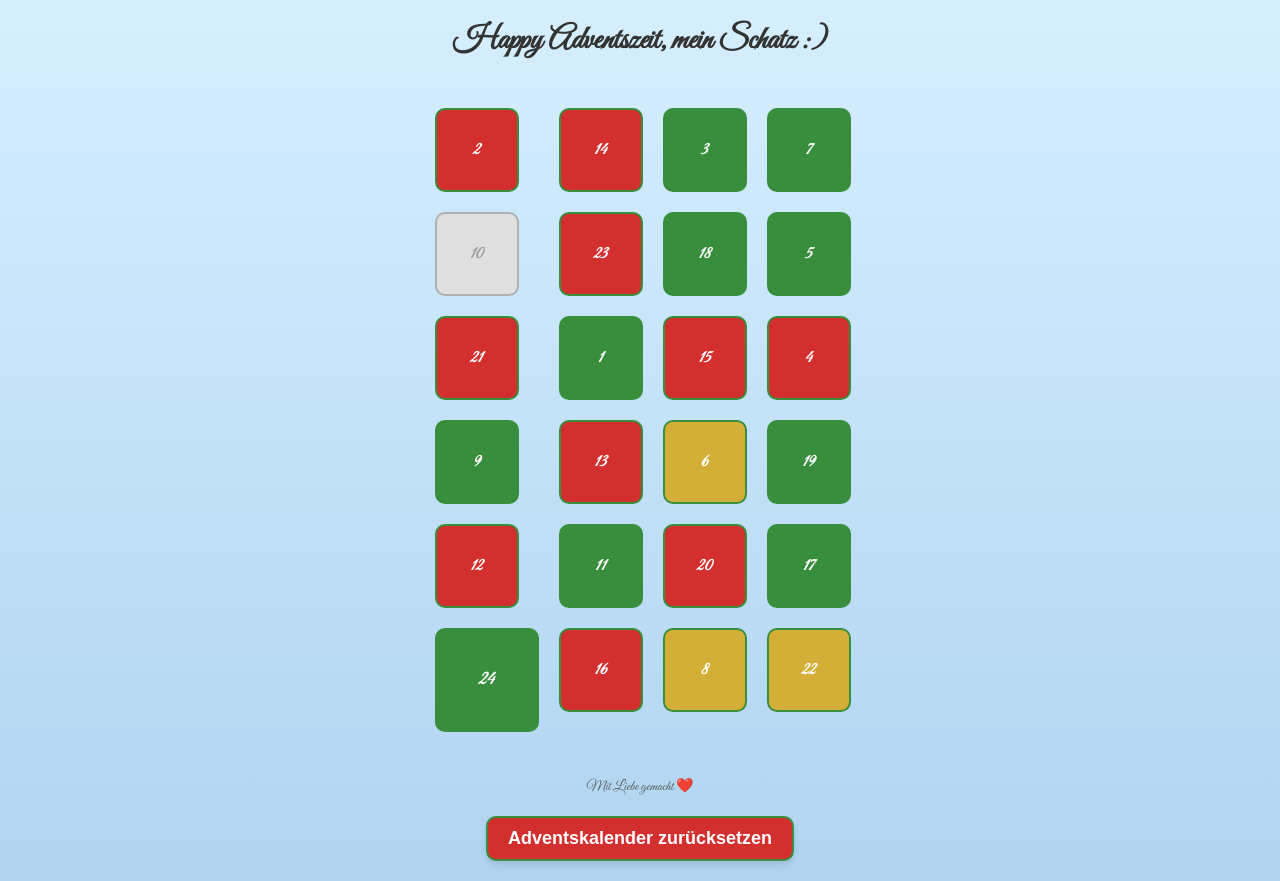
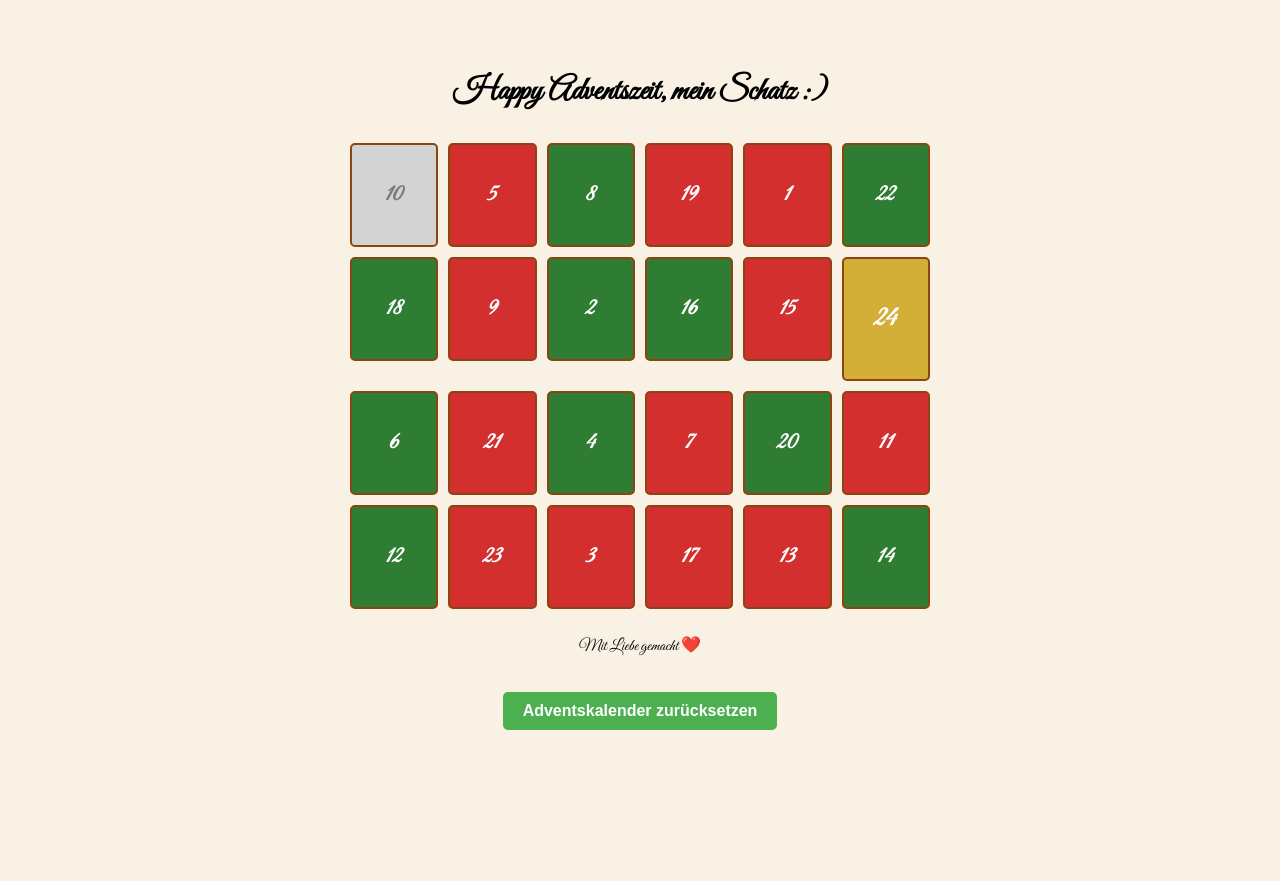
Before and after one commit to Heli384/Adventskalender, a plain HTML site: page index.html in a window 1280 px wide. Both pictures are taken after a click on the element "10". After the commit the page ends 800 px from the top, so only its background shows below. Drawn offline with Linux system fonts and the light colour scheme.

Commit message:
Add files via upload

```diff
--- a/script.js
+++ b/script.js
@@ -2,89 +2,94 @@ document.addEventListener("DOMContentLoaded", () => {
     const calendar = document.getElementById("calendar");
     const resetButton = document.getElementById("reset-button");
 
-    // Farben für die Türchen
-    const colors = ["#d32f2f", "#388e3c", "#d4af37"]; // Rot, Grün, Gold
-
     // Links für die Türchen
-    const links = [
+    const doorLinks = [
       "https://www.instagram.com/dannygould89/reel/DC1M_2EocmN/",
-      "https://www.instagram.com/reel/Link2",
-      "https://www.instagram.com/reel/Link3",
-      // ... bis Link 24
-      "https://www.instagram.com/reel/Link24"
+      "https://instagram.com/reel/2",
+      "https://instagram.com/reel/3",
+      "https://instagram.com/reel/4",
+      "https://instagram.com/reel/5",
+      "https://instagram.com/reel/6",
+      "https://instagram.com/reel/7",
+      "https://instagram.com/reel/8",
+      "https://instagram.com/reel/9",
+      "https://instagram.com/reel/10",
+      "https://instagram.com/reel/11",
+      "https://instagram.com/reel/12",
+      "https://instagram.com/reel/13",
+      "https://instagram.com/reel/14",
+      "https://instagram.com/reel/15",
+      "https://instagram.com/reel/16",
+      "https://instagram.com/reel/17",
+      "https://instagram.com/reel/18",
+      "https://instagram.com/reel/19",
+      "https://instagram.com/reel/20",
+      "https://instagram.com/reel/21",
+      "https://instagram.com/reel/22",
+      "https://instagram.com/reel/23",
+      "https://instagram.com/reel/24"
     ];
 
-    // Speicher für geöffnete Türchen
+    // Lade den Status der Türchen aus dem Local Storage
     const openedDoors = JSON.parse(localStorage.getItem("openedDoors")) || [];
 
-    // Funktion, um die Türchen zufällig anzuordnen
-    function shuffleArray(array) {
-      for (let i = array.length - 1; i > 0; i--) {
-        const j = Math.floor(Math.random() * (i + 1));
-        [array[i], array[j]] = [array[j], array[i]];
-      }
-      return array;
-    }
+    // Aktuelles Datum
+    const today = new Date();
+    const currentDay = today.getDate();
 
-    // Zufällige Reihenfolge für die Türchen erstellen
-    const doorIndices = Array.from({ length: 24 }, (_, i) => i); // [0, 1, 2, ..., 23]
-    shuffleArray(doorIndices);
+    // Türchen erstellen (randomisierte Reihenfolge)
+    const doors = Array.from({ length: 24 }, (_, i) => i + 1).sort(() => Math.random() - 0.5);
 
-    // Türchen dynamisch erstellen
-    doorIndices.forEach((index, i) => {
+    doors.forEach((day) => {
       const door = document.createElement("div");
-      door.classList.add("door");
-      door.setAttribute("data-link", links[index]);
-      door.textContent = index + 1;
+      door.className = "door";
+      door.textContent = day;
 
-      // Zufällige Farbe
-      const randomColor = colors[Math.floor(Math.random() * colors.length)];
-      door.style.backgroundColor = randomColor;
-
-      // Türchen 24 ist etwas größer
-      if (index === 23) {
-        door.style.width = "100px";
-        door.style.height = "100px";
-        door.style.fontSize = "20px";
-        door.style.fontWeight = "bold";
+      // Wenn es Türchen 24 ist, dann goldene Farbe und größere Größe
+      if (day === 24) {
+        door.classList.add("door-24"); // Spezielle Klasse für Türchen 24
+        door.style.backgroundColor = "#d4af37"; // Gold für Türchen 24
+      } else if (openedDoors.includes(day)) {
+        door.classList.add("opened");
+        door.style.backgroundColor = "#d3d3d3"; // Ausgegraute Fläche
+        door.style.color = "#7a7a7a"; // Graue Schrift
+        door.style.cursor = "not-allowed"; // Sperre das Türchen für nochmaliges Öffnen
+      } else if (day > currentDay) {
+        door.classList.add("locked");
+        door.style.backgroundColor = "#b71c1c"; // Rot für gesperrte Türchen
+        door.style.color = "white";
+      } else {
+        door.style.backgroundColor = day % 2 === 0 ? "#2e7d32" : "#d32f2f"; // Grün oder Rot
+        door.style.color = "white";
       }
 
-      // Markiere geöffnete Türchen
-      if (openedDoors.includes(index)) {
-        door.classList.add("opened");
-        door.style.backgroundColor = "#e0e0e0"; // Grau
-        door.style.color = "#a0a0a0"; // Graue Schrift
-      }
+      // Klick-Event für Türchen
+      door.addEventListener("click", () => {
+        if (day <= currentDay && !openedDoors.includes(day)) {
+          openedDoors.push(day);
+          localStorage.setItem("openedDoors", JSON.stringify(openedDoors));
 
-      // Event Listener für Türchen
-      door.addEventListener("click", () => {
-        const link = door.getAttribute("data-link");
+          // Sofortiges Ausgrauen des Türchens
+          door.classList.add("opened");
+          door.style.backgroundColor = "#d3d3d3"; // Ausgegraute Fläche
+          door.style.color = "#7a7a7a"; // Graue Schrift
+          door.style.cursor = "not-allowed"; // Sperre das Türchen für nochmaliges Öffnen
 
-        // Wenn das Türchen noch nicht geöffnet wurde
-        if (!openedDoors.includes(index)) {
-          openedDoors.push(index);
-          localStorage.setItem("openedDoors", JSON.stringify(openedDoors));
-          door.classList.add("opened");
-          door.style.backgroundColor = "#e0e0e0"; // Grau
-          door.style.color = "#a0a0a0"; // Graue Schrift
-        }
-
-        // Weiterleitung zum Link
-        if (link) {
-          window.open(link, "_blank");
+          alert(`Türchen ${day} geöffnet!`);
+          window.open(doorLinks[day - 1], "_blank"); // Link in neuem Tab öffnen
+        } else if (day > currentDay) {
+          alert("Dieses Türchen ist noch gesperrt!");
+        } else if (openedDoors.includes(day)) {
+          window.open(doorLinks[day - 1], "_blank"); // Bereits geöffnet, Link trotzdem verfügbar
         }
       });
 
       calendar.appendChild(door);
     });
 
-    // Reset-Button Funktion
+    // Reset-Button
     resetButton.addEventListener("click", () => {
-      resetCalendar();
+      localStorage.removeItem("openedDoors");
+      location.reload(); // Seite neu laden
     });
-
-    function resetCalendar() {
-      localStorage.removeItem("openedDoors");
-      location.href = location.href + "?reset=" + new Date().getTime(); // Seite neu laden, Cache umgehen
-    }
   });
--- a/styles.css
+++ b/styles.css
@@ -1,98 +1,143 @@
-/* Allgemeine Einstellungen */
+/* Allgemeine Stile */
 body {
+    font-family: 'Great Vibes', cursive;
+    background-color: #f8f1e4;
     margin: 0;
-    font-family: 'Great Vibes', cursive;
-    background: linear-gradient(to bottom, #d6efff, #b0d4f0);
-    color: #333;
+    padding: 0;
     text-align: center;
-  }
-
-  /* Header */
-  header {
-    background: #fbc02d;
-    padding: 20px;
-    box-shadow: 0 4px 8px rgba(0, 0, 0, 0.2);
+    display: flex;
+    flex-direction: column;
+    align-items: center;
+    justify-content: center;
+    min-height: 100vh;
   }
 
   header h1 {
-    margin: 0;
-    font-size: 24px;
-    color: #fff;
+    font-size: 2rem;
+    color: #b71c1c;
+    margin: 20px 0;
   }
 
-  /* Kalender Layout */
-  .calendar {
+  #calendar {
     display: grid;
-    grid-template-columns: repeat(4, 1fr); /* 4 Spalten */
+    grid-template-columns: repeat(6, 1fr);
     gap: 10px;
-    padding: 20px;
-    max-width: 420px;
-    margin: 20px auto;
+    max-width: 600px;
+    width: 100%;
+    padding: 10px;
+    box-sizing: border-box;
   }
 
   .door {
-    width: 80px;
-    height: 80px;
     display: flex;
+    align-items: center;
     justify-content: center;
-    align-items: center;
-    font-size: 18px;
+    height: 100px;
+    border: 2px solid #8b4513;
+    border-radius: 5px;
+    font-size: 1.5rem;
     font-weight: bold;
-    text-align: center;
     cursor: pointer;
-    transition: background-color 0.3s, color 0.3s;
-    border: 2px solid #388e3c; /* Dunkelgrüner Rand */
-    border-radius: 10px;
-    margin: 5px;
+    transition: transform 0.3s, background-color 0.3s;
+  }
+
+  .door:hover {
+    transform: scale(1.05);
+  }
+
+  /* Spezielle Stile für Türchen 24 */
+.door-24 {
+    font-size: 1.8rem;
+    height: 120px; /* Größere Höhe für Türchen 24 */
+    border: 2px solid #8b4513;
+    border-radius: 5px;
+    background-color: #d4af37; /* Gold */
     color: white;
   }
 
-  .door:hover {
-    transform: scale(1.05); /* Kleiner Vergrößerungseffekt */
-    box-shadow: 0 4px 6px rgba(0, 0, 0, 0.2); /* Hover-Schatten */
+  .door-24:hover {
+    transform: scale(1.1); /* Türchen 24 wird leicht vergrößert, wenn darüber gehovt wird */
+  }
+
+  .door.locked {
+    cursor: not-allowed;
+    background-color: #b71c1c;
+    color: white;
   }
 
   .door.opened {
-    background-color: #e0e0e0; /* Helles Grau */
-    color: #a0a0a0; /* Graue Schrift */
-    border: 2px solid #b0b0b0; /* Grauer Rand */
-    box-shadow: none; /* Kein Schatten mehr */
-    cursor: pointer; /* Klickbar bleiben */
+    background-color: #d3d3d3;
+    color: #7a7a7a;
   }
 
-  .door#door-24 {
-    width: 100px;
-    height: 100px;
-    font-size: 20px;
+  #reset-button {
+    margin: 20px;
+    padding: 10px 20px;
+    font-size: 1rem;
     font-weight: bold;
-  }
-
-
-  footer {
-    margin-top: 20px;
-    font-size: 14px;
-    color: #555;
-  }
-
-
-  #reset-button {
-    display: block;
-    margin: 20px auto;
-    padding: 10px 20px;
-    font-size: 18px;
-    font-weight: bold;
-    background-color: #d32f2f; /* Weihnachtliches Rot */
-    color: #ffffff; /* Weiß für den Kontrast */
-    border: 2px solid #388e3c; /* Dunkelgrüner Rand */
-    border-radius: 10px;
+    color: white;
+    background-color: #4caf50;
+    border: none;
+    border-radius: 5px;
     cursor: pointer;
-    box-shadow: 0 4px 6px rgba(0, 0, 0, 0.1); /* Dezenter Schatten */
-    transition: all 0.3s ease; /* Sanfte Übergänge */
+    transition: background-color 0.3s;
   }
 
   #reset-button:hover {
-    background-color: #388e3c; /* Dunkles Grün beim Hover */
-    color: #ffd700; /* Goldene Schriftfarbe */
-    border-color: #d32f2f; /* Rot als Randfarbe */
-    box-shadow: 0 6px 8px rgba(0, 0, 0, 0.2); /* Stärkerer Schatten */
+    background-color: #388e3c;
   }
+
+  /* Mobile Optimierung */
+  @media (max-width: 768px) {
+    header h1 {
+      font-size: 1.5rem;
+      margin: 10px 0;
+    }
+
+    #calendar {
+      grid-template-columns: repeat(4, 1fr); /* Weniger Spalten auf kleinen Bildschirmen */
+      gap: 5px;
+    }
+
+    .door {
+      height: 80px; /* Kleinere Türchen */
+      font-size: 1.2rem;
+    }
+
+    /* Spezielle Stile für Türchen 24 */
+   .door-24 {
+    font-size: 1.2rem;
+    height: 90px; /* Größere Höhe für Türchen 24 */
+  }
+
+  .door-24:hover {
+    transform: scale(1.1); /* Türchen 24 wird leicht vergrößert, wenn darüber gehovt wird */
+  }
+
+    #reset-button {
+      font-size: 0.9rem;
+      padding: 8px 16px;
+    }
+  }
+
+  @media (max-width: 480px) {
+    #calendar {
+      grid-template-columns: repeat(3, 1fr); /* Noch weniger Spalten auf sehr kleinen Bildschirmen */
+    }
+
+    .door {
+      height: 70px; /* Noch kleinere Türchen */
+      font-size: 1rem;
+    }
+
+    /* Spezielle Stile für Türchen 24 */
+.door-24 {
+    font-size: 1rem;
+    height: 80px; /* Größere Höhe für Türchen 24 */
+  }
+
+    #reset-button {
+      font-size: 0.8rem;
+      padding: 6px 12px;
+    }
+  }
```
